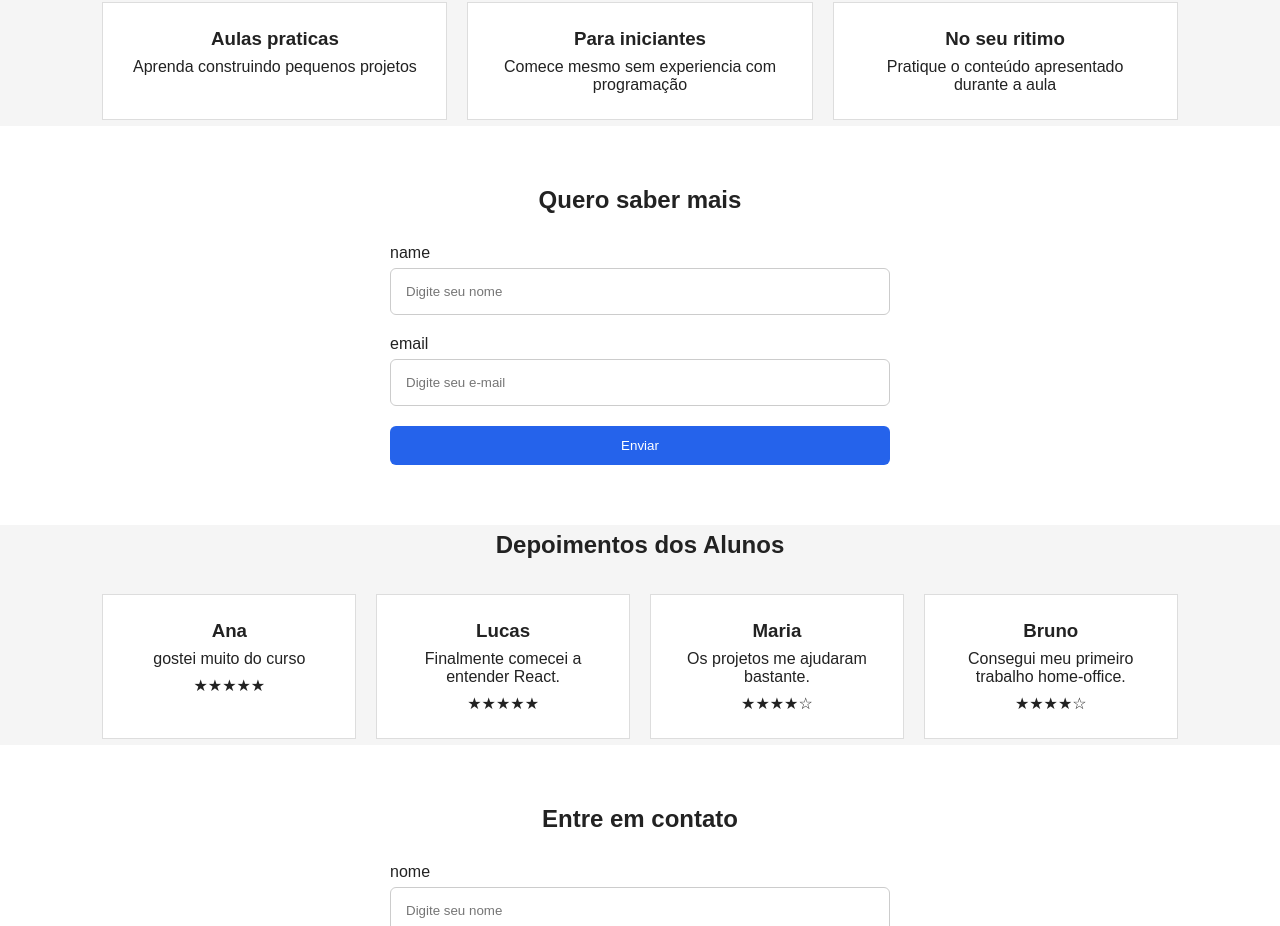
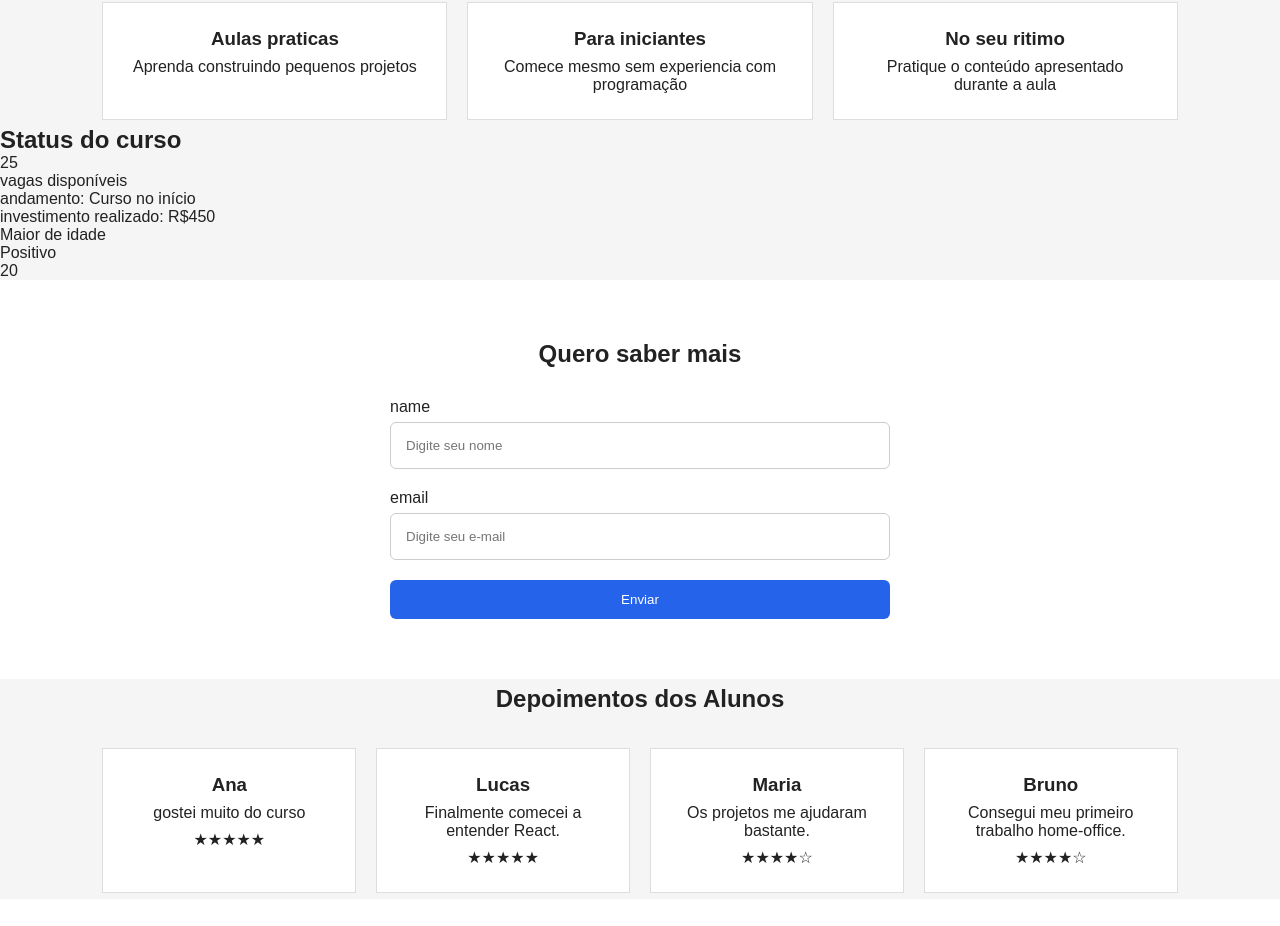
Before and after one commit to DouglasTDS/React_aula-2026, a React (Vite) app in the folder landing-page/: page / in a window 1280 px wide. Shown: the part 1014-1940 px from the top of the page. Built offline with nearby package versions, Linux system fonts and the light colour scheme.

Commit message:
aula 9, incrementando

```diff
--- a/landing-page/src/App.jsx
+++ b/landing-page/src/App.jsx
@@ -9,6 +9,7 @@ import Footer from './components/Footer'
 import Depoimento from './components/Depoimento'
 import Contatos from './components/Contatos'
 import ResumoCurso from './components/ResumoCurso'
+import StatusCurso from './components/StatusCurso'
 import './App.css'
 
 
@@ -26,6 +27,7 @@ function App() {
      />
 
      <Beneficios/>
+     <StatusCurso/>
      <Formulario/>
     <Depoimento/>
     <Contatos/>
--- /dev/null
+++ b/landing-page/src/components/StatusCurso.jsx
@@ -0,0 +1,90 @@
+function StatusCurso() {
+  const vagasTotais = 25;
+  const alunosMatriculados = 22;
+  const aulasConcluidas = 9;
+  const totalAulas = 38;
+  const valorAula = 50;
+
+  function verificarVagas(total, matriculados) {
+    if (matriculados < total) {
+      return "vagas disponíveis";
+    }
+
+    return "Turma lotada";
+  }
+
+  function verificarAndamento(concluidas, total) {
+    const percentual = (concluidas / total) * 100;
+
+    if (percentual === 100) {
+      return "Curso concluido";
+    } else if (percentual >= 50) {
+      return "Curso em andamento";
+    } else {
+      return "Curso no início";
+    }
+    }
+
+  function calcularInvestimento(aulas, valor) {
+      return aulas * valor;
+    }
+
+
+  const statusVagas = verificarVagas(vagasTotais, alunosMatriculados);
+
+  const andamento = verificarAndamento(
+    aulasConcluidas,
+
+    totalAulas,
+  );
+
+  const investimento = calcularInvestimento(aulasConcluidas, valorAula);
+const verificar = 25;
+  function verificarIdade (idade){
+
+  if (idade >=18) {
+
+    return "Maior de idade "
+  }
+  else{
+
+    return "Menor de idade"
+  }
+
+  }
+
+  const numeral = 9;
+
+  function verificarNumero (numero){
+
+    if(numero >= 0){
+
+      return "Positivo"
+    }
+    else{
+      return "negativo"
+    }
+
+  }
+const calculadora = 10;
+  function calcularDobro (numeros){
+
+    return numeros * 2
+  }
+
+
+  return (
+    <section className="status-curso">
+      <h2>Status do curso</h2>
+      <p>{vagasTotais}</p>
+      <p>{statusVagas}</p>
+      <p>andamento: {andamento}</p>
+      <p>investimento realizado: R${investimento}</p>
+      <p>{verificarIdade(verificar)}</p>
+      <p>{verificarNumero(numeral)}</p>
+      <p>{calcularDobro(calculadora)}</p>
+    </section>
+  );
+}
+
+export default StatusCurso;
```
